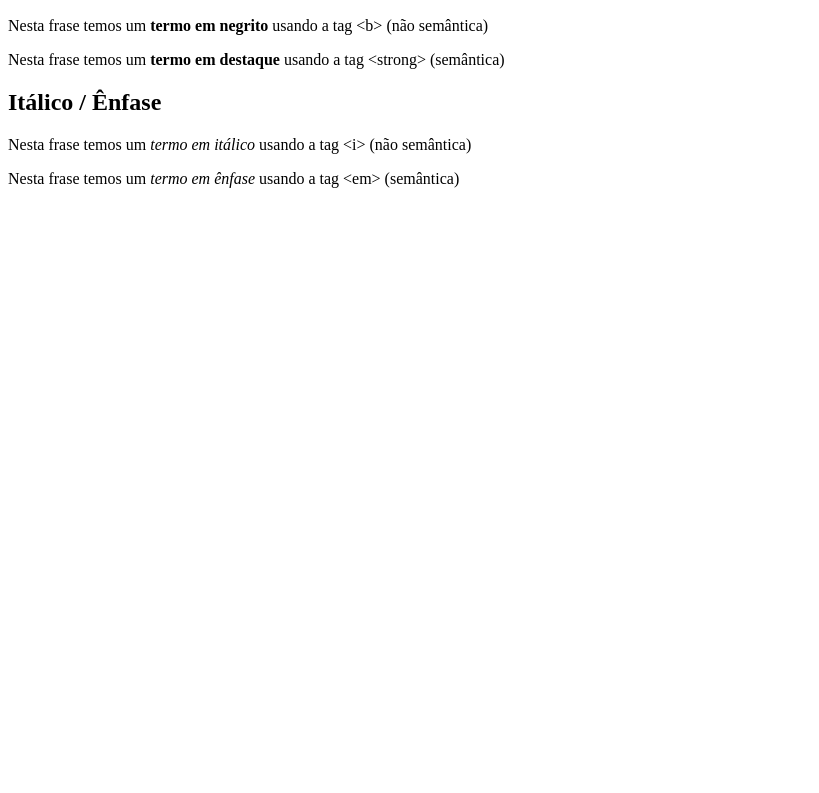
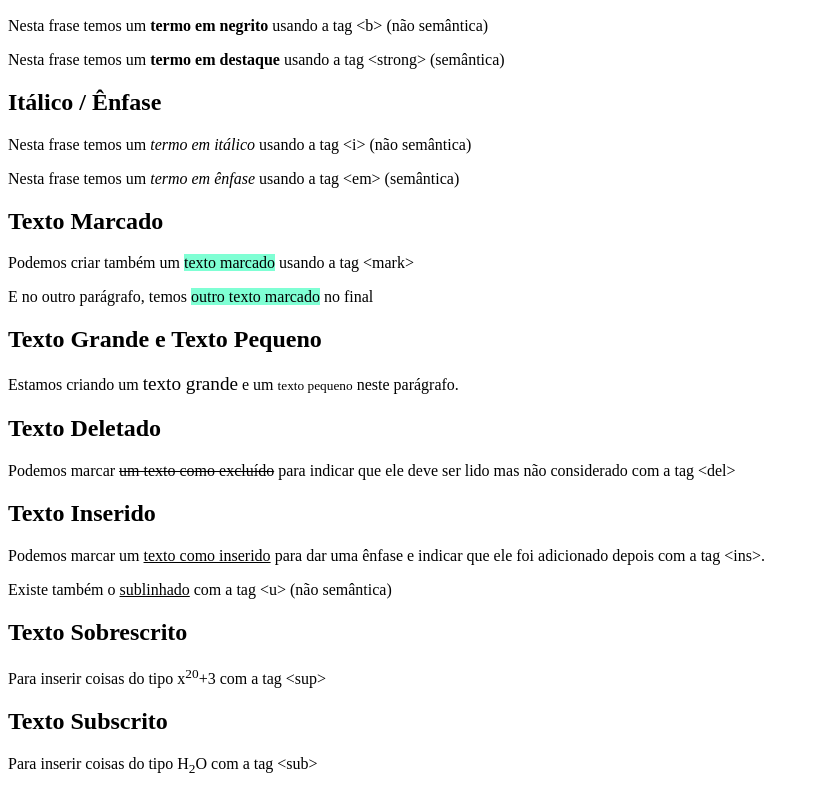
Before and after one commit to yasminpupio/html-css, a plain HTML site: page exercises/ex008/index.html in a window 1280 px wide. Shown: the part 110-903 px from the top of the page, without its empty margins (0-819 px from the left). Before the commit the page ends 800 px from the top, so only its background shows below. Drawn offline with Linux system fonts and the light colour scheme.

Commit message:
ex008 - Formatações adicionais em HTML

```diff
--- a/exercises/ex008/index.html
+++ b/exercises/ex008/index.html
@@ -4,6 +4,11 @@
     <meta charset="UTF-8">
     <meta name="viewport" content="width=device-width, initial-scale=1.0">
     <title>Formatação de Textos</title>
+    <style>
+        mark {
+            background-color: aquamarine;
+        }
+    </style>
 </head>
 <body>
     <h1>Principais Formatações</h1>
@@ -14,5 +19,25 @@
     <h2>Itálico / Ênfase</h2>
     <p>Nesta frase temos um <i>termo em itálico</i> usando a tag &lt;i&gt; (não semântica)</p>
     <p>Nesta frase temos um <em>termo em ênfase</em> usando a tag &lt;em&gt; (semântica)</p>
+
+    <h2>Texto Marcado</h2>
+    <p>Podemos criar também um <mark>texto marcado</mark> usando a tag &lt;mark&gt;</p>
+    <p>E no outro parágrafo, temos <mark>outro texto marcado</mark> no final</p>
+
+    <h2>Texto Grande e Texto Pequeno</h2>
+    <p>Estamos criando um <big>texto grande</big> e um <small>texto pequeno</small> neste parágrafo.</p>
+
+    <h2>Texto Deletado</h2>
+    <p>Podemos marcar <del>um texto como excluído</del> para indicar que ele deve ser lido mas não considerado com a tag &lt;del&gt;</p>
+
+    <h2>Texto Inserido</h2>
+    <p>Podemos marcar um <ins>texto como inserido</ins> para dar uma ênfase e indicar que ele foi adicionado depois com a tag &lt;ins&gt;.</p>
+    <p>Existe também o <u>sublinhado</u> com a tag &lt;u&gt; (não semântica)</p>
+
+    <h2>Texto Sobrescrito</h2>
+    <p>Para inserir coisas do tipo x<sup>20</sup>+3 com a tag &lt;sup&gt;</p>
+
+    <h2>Texto Subscrito</h2>
+    <p>Para inserir coisas do tipo H<sub>2</sub>O com a tag &lt;sub&gt;</p>
 </body>
 </html>
```
